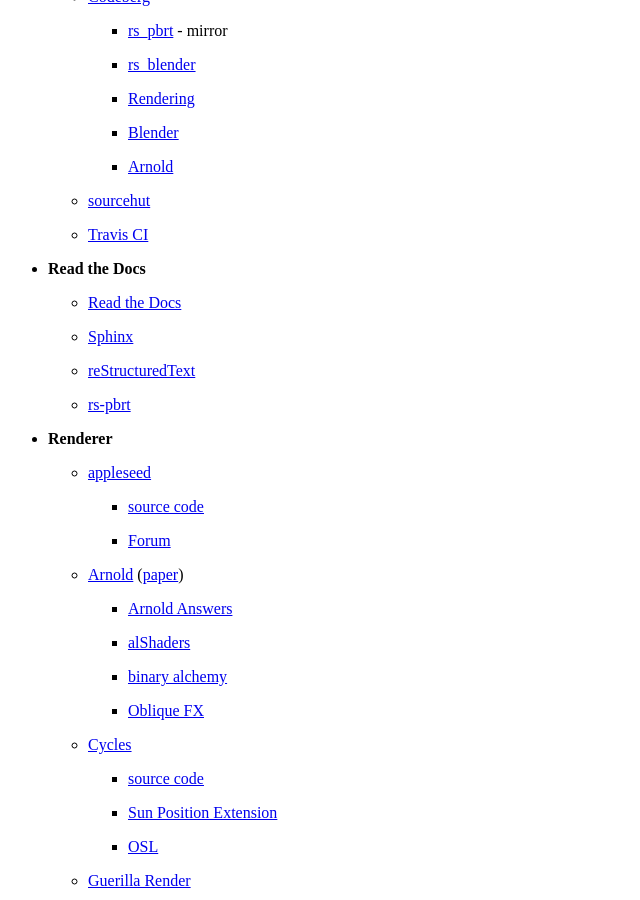
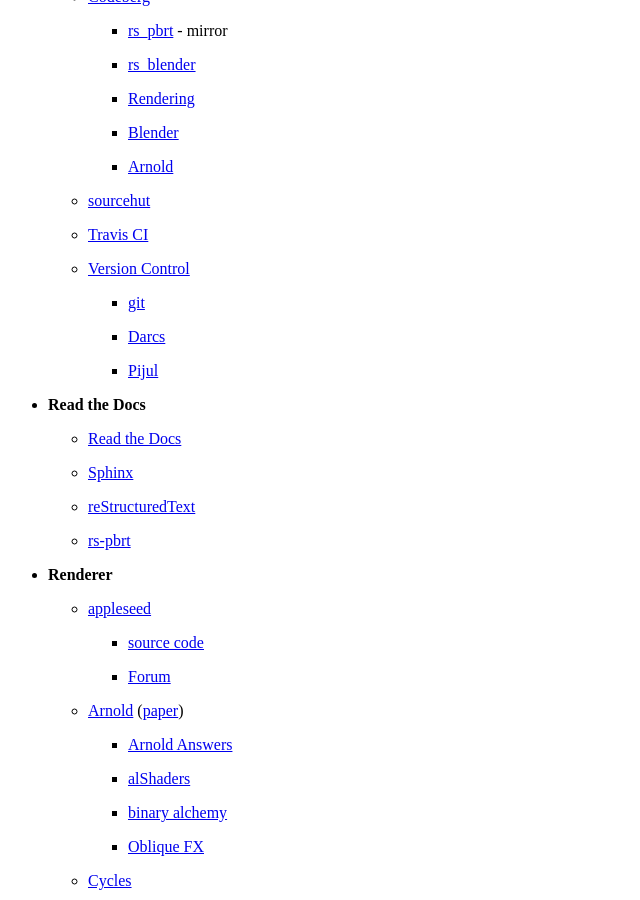
Before and after one commit to wahn/jan_walter_org, a Jekyll site: the page built from links/index.md, in a window 1280 px wide and 900 px high, scrolled down 1349 px. Shown: the whole window, without its empty margins (0-640 px from the left). Built offline with Jekyll 4.4.1, drawn with Linux system fonts in a browser that asks for light colours; Markdown is read by kramdown in place of the engine named in the settings.

Commit message:
Version control software, like git, Darcs, and Pijul (Rust based).

```diff
--- a/links/index.md
+++ b/links/index.md
@@ -92,6 +92,14 @@
     - [sourcehut](https://sourcehut.org)
 
     - [Travis CI](https://travis-ci.org/)
+
+    - [Version Control](https://en.wikipedia.org/wiki/Version_control)
+
+        + [git](https://git-scm.com)
+
+        + [Darcs](http://darcs.net)
+
+        + [Pijul](https://pijul.org)
 
 * __Read the Docs__
 
```
